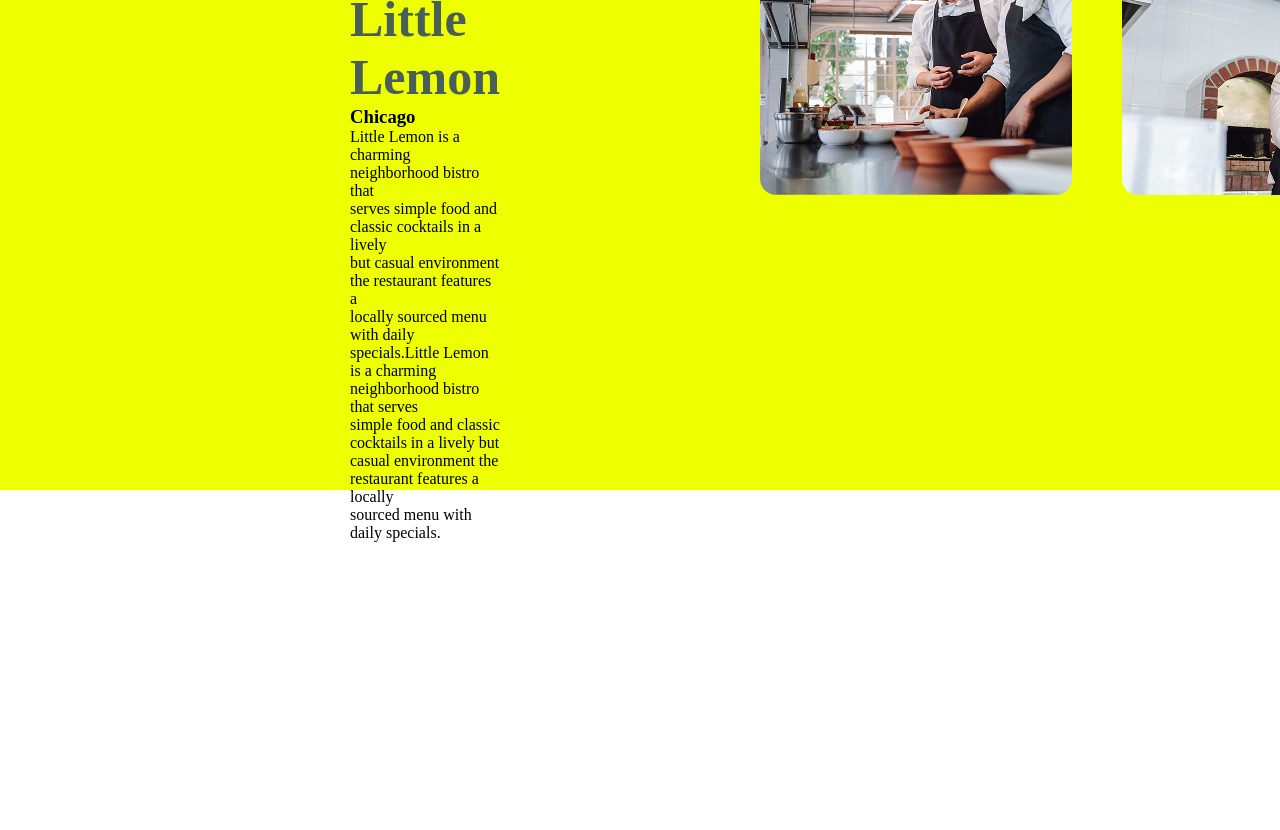
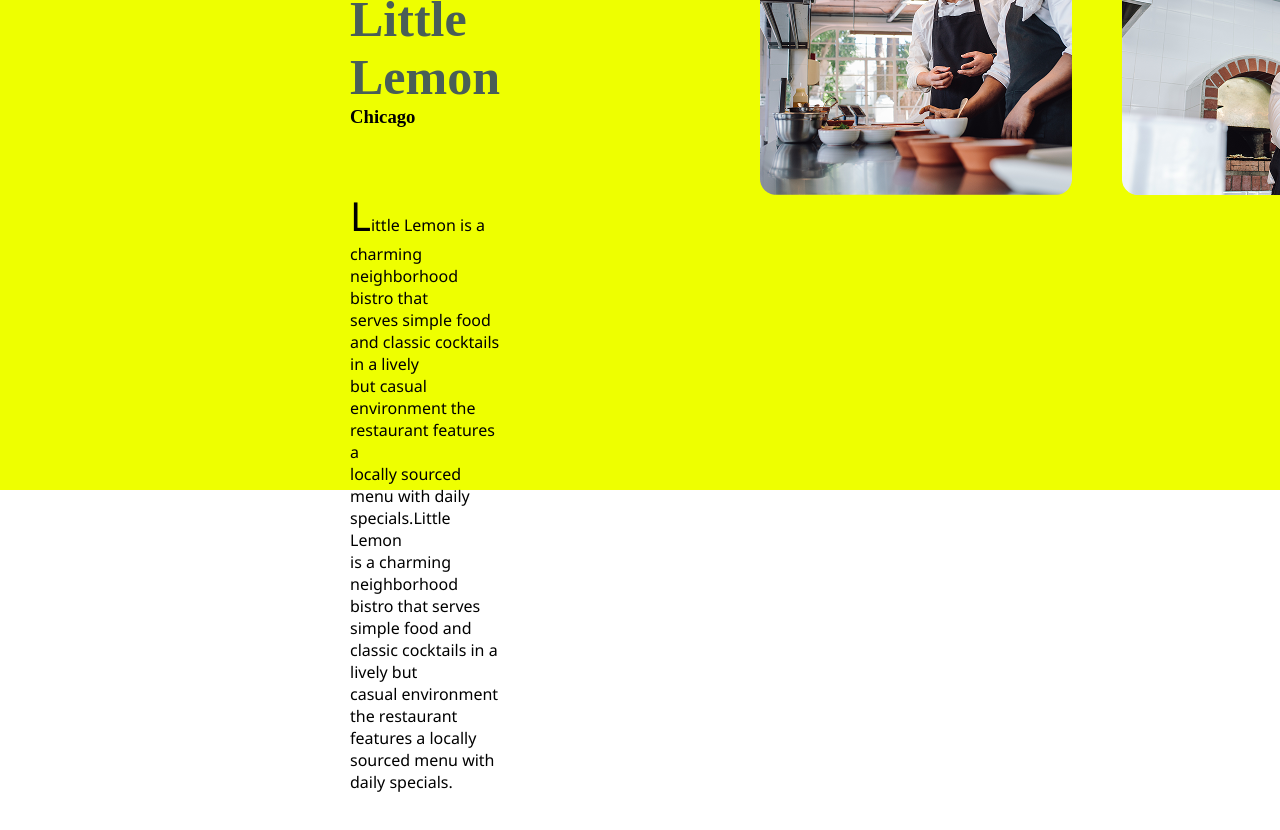
Before and after one commit to gabrieljcoutinho/PROJETO_Little-Lemon, a React (Create React App) app: page / in a window 1280 px wide. Shown: the part 2300-3130 px from the top of the page. Built offline with nearby package versions, Linux system fonts and the light colour scheme.

Commit message:
conteudo

```diff
--- a/src/css/sectionChicago.css
+++ b/src/css/sectionChicago.css
@@ -18,5 +18,13 @@
     font-size: 50px;
 }
 
+.chicagoParagrafo {
+    transform: translate(0px, 60px);
+    font-family: 'Segoe UI', Tahoma, Geneva, Verdana, sans-serif;
+}
+
+.chicagoParagrafo::first-letter {
+    font-size: 40px;
+}
 
 /* transform: translate(0px, -500px); */
```
